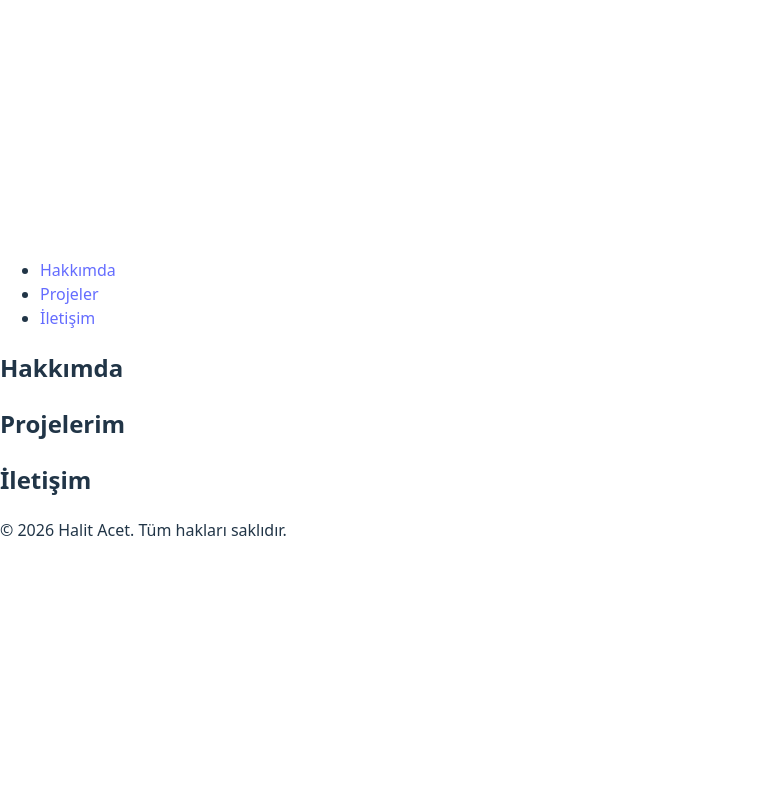
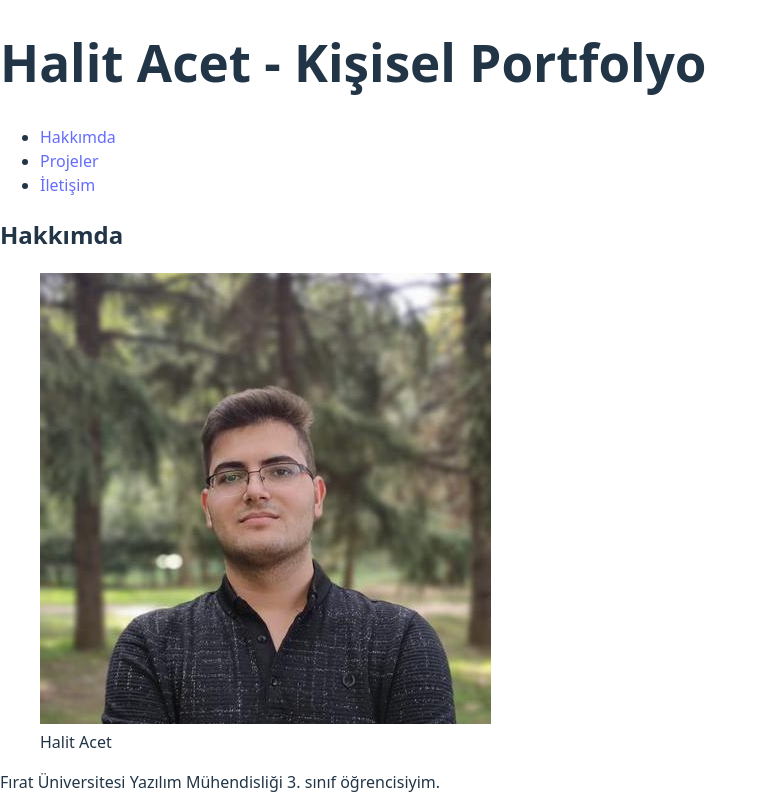
Before and after one commit to HalitACET/web-lab-hello, a React (Vite) app: page / in a window 1280 px wide. Shown: the top 800 px of the page, without its empty margins (0-766 px from the left). Built offline with nearby package versions, Linux system fonts and the light colour scheme.

Commit message:
feat: add heading hierarchy and profile image with alt text

```diff
--- a/src/App.tsx
+++ b/src/App.tsx
@@ -1,7 +1,10 @@
+import profileImg from './assets/profile.jfif';
+
 function App() {
   return (
     <>
       <header>
+        <h1>Halit Acet - Kişisel Portfolyo</h1>
         <nav>
           <ul>
             <li><a href="#hakkimda">Hakkımda</a></li>
@@ -14,6 +17,16 @@ function App() {
       <main>
         <section id="hakkimda">
           <h2>Hakkımda</h2>
+
+          <figure>
+            <img
+              src={profileImg}
+              alt="Halit Acet'in vesikalık fotoğrafı"
+            />
+            <figcaption>Halit Acet</figcaption>
+          </figure>
+
+          <p>Fırat Üniversitesi Yazılım Mühendisliği 3. sınıf öğrencisiyim.</p>
         </section>
 
         <section id="projeler">
```
Also changed, not shown: src/assets/profile.jfif (added).
